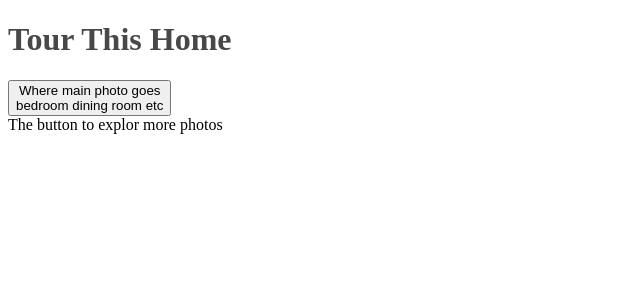
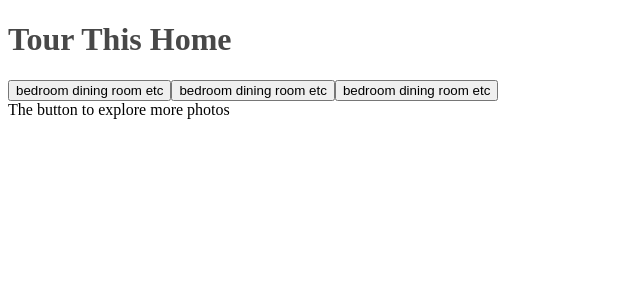
Before and after one commit to 06-paulx/tour_of_listing, a React app: page / in a window 1280 px wide. Shown: the top 300 px of the page, without its empty margins (0-640 px from the left). Built offline with nearby package versions, Linux system fonts and the light colour scheme; grey boxes are pictures that could not be loaded; the HTML template or start-up script is replaced by a standard one.

Commit message:
Implement Jest/Enzye

```diff
--- a/client/src/components/CategoryPhoto.jsx
+++ b/client/src/components/CategoryPhoto.jsx
@@ -1,10 +1,16 @@
 import React from 'react';
+
+const mainPhoto = {
+  'height': '100%',
+  'width': '100%',
+  'backgroundImage': 'url("https://s3-us-west-1.amazonaws.com/touroflistingphotostream/livingroom2.jpg")'
+}
 
 var CategoryPhoto = (props) => {
   return (
     <div className='categoryContainer'>
       <button className='photoButton'>
-        <div className='mainPhoto'>Where main photo goes</div>
+        <div className='mainPhoto' style={mainPhoto}></div>
         <div className='categoryName'>bedroom dining room etc</div>
       </button>
     </div>
--- a/client/src/index.jsx
+++ b/client/src/index.jsx
@@ -7,6 +7,12 @@ const headerStyle = {
   color: '#484848',
   'fontFamiliy': 'Sans-Serif'
 };
+
+const photoContainer = {
+  'display': 'flex',
+  'flexDirection': 'row',
+  'flexWrap': 'wrap',
+}
 
 class App extends React.Component {
   constructor(props) {
@@ -22,10 +28,14 @@ class App extends React.Component {
         <div className="header" style={headerStyle}>
           <h1>Tour This Home</h1>
         </div>
-        <div className="photos">
-        <CategoryPhoto />
+        <div className="photosContainer">
+          <div style={photoContainer}>
+          <CategoryPhoto />
+          <CategoryPhoto />
+          <CategoryPhoto />
+          </div>
         </div>
-        <div className="exploreMore">The button to explor more photos</div>
+        <div className="exploreMore">The button to explore more photos</div>
     </div>
     );
   }
```
Also changed, not shown: package.json (+6 -2 lines), test/test.js (added), 3 other files (tests, documents, lock files or other folders).
